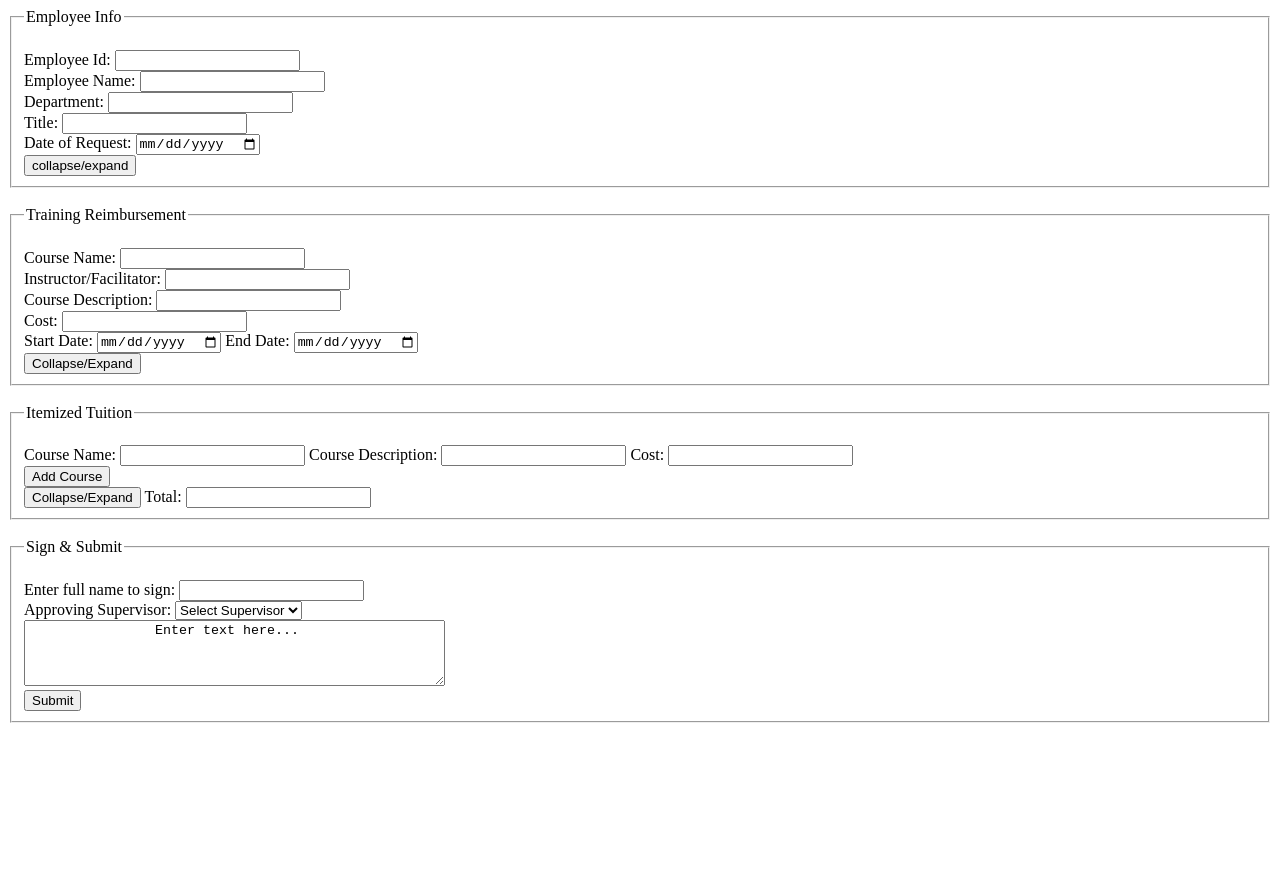
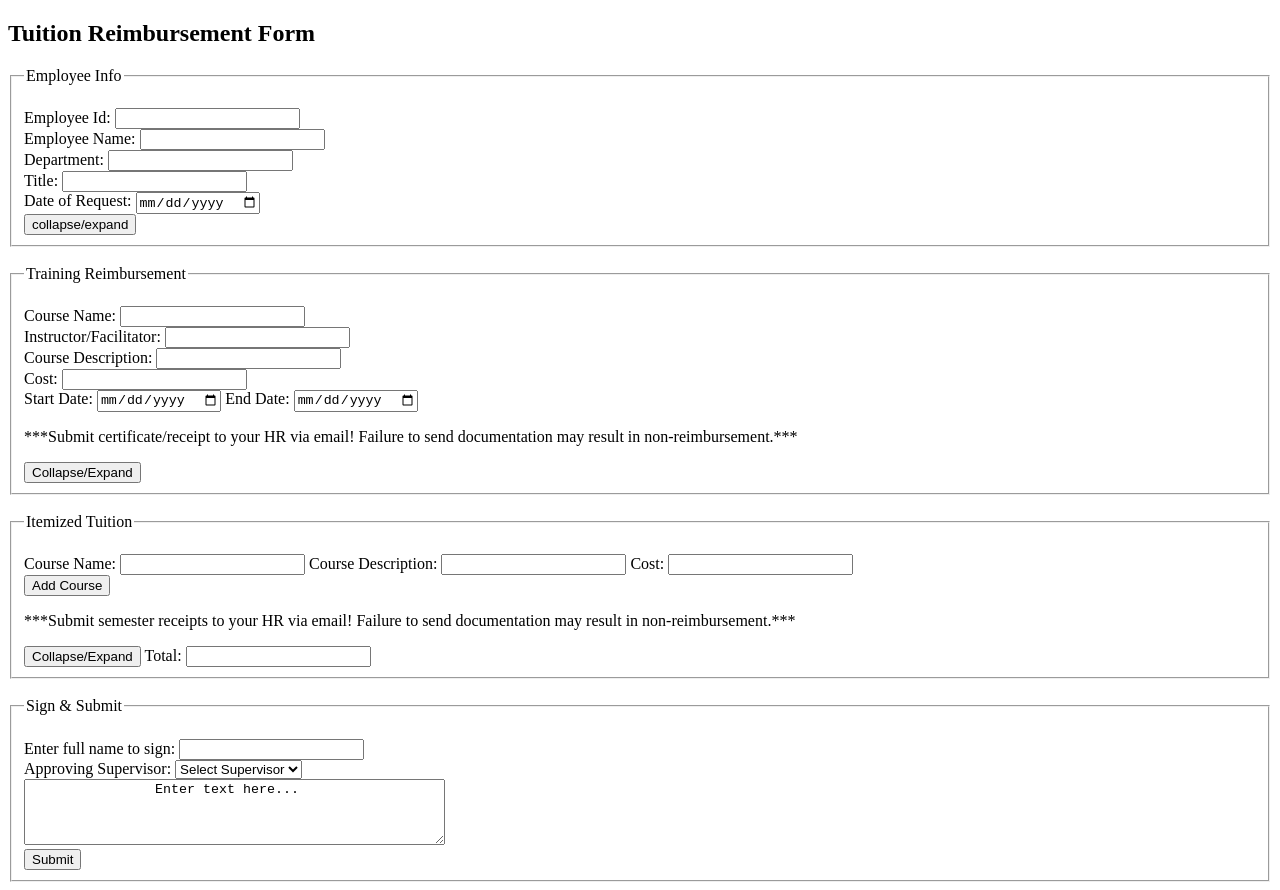
Before and after one commit to Mellownee/Project1, a website: page frontend/src/form.html in a window 1280 px wide. Before the commit the page ends 800 px from the top, so only its background shows below. Drawn offline with Linux system fonts and the light colour scheme.

Commit message:
added note to submit documentation and header

```diff
--- a/frontend/src/form.html
+++ b/frontend/src/form.html
@@ -7,8 +7,8 @@
     <title>Form</title>
 </head>
 <body>
-    <form action="">
-
+    <form action="" name="tuition-form" id="tuition-form">
+        <h2> Tuition Reimbursement Form</h2>
         <fieldset name="form-div" id="employee-info">
             <legend>Employee Info</legend><br>
             <label for="employee-id">Employee Id:</label>
@@ -38,6 +38,7 @@
             <input type="date" id="start-date" name="start-date">
             <label for="end-date">End Date:</label>
             <input type="date" id="end-date" name="end-date"><br>
+            <p>***Submit certificate/receipt to your HR via email! Failure to send documentation may result in non-reimbursement.***</p>
             <button type="button" class="collapse" >Collapse/Expand</button>
         </fieldset><br>
 
@@ -50,6 +51,7 @@
             <label for="class-cost">Cost:</label>
             <input type="number" id="class-cost" name="class-cost"><br>
             <button type="button" class="add-class">Add Course</button><br>
+            <p>***Submit semester receipts to your HR via email! Failure to send documentation may result in non-reimbursement.***</p>
             <button type="button" class="collapse" >Collapse/Expand</button>
             Total: <input type="text" name="tuition-total" id="tuition-total">
         </fieldset><br>
@@ -57,7 +59,7 @@
         <fieldset name="form-div" id="sign-submit">
             <legend>Sign & Submit</legend><br>
             <label for="signature">Enter full name to sign: </label>
-                <input type="text" id="signature" name="signature"><br>
+                <input type="text" id="signature" name="signature" required><br>
             Approving Supervisor: <select name="supervisors" id="supervisors">
                 <option value="" selected="selected-supervisor">Select Supervisor</option>
               </select><br>
```
